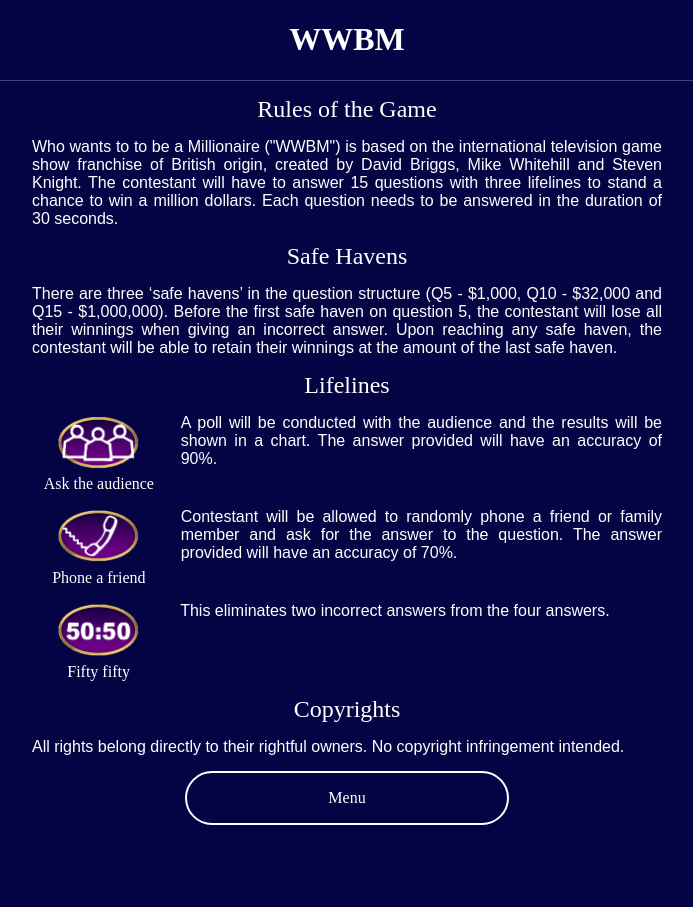
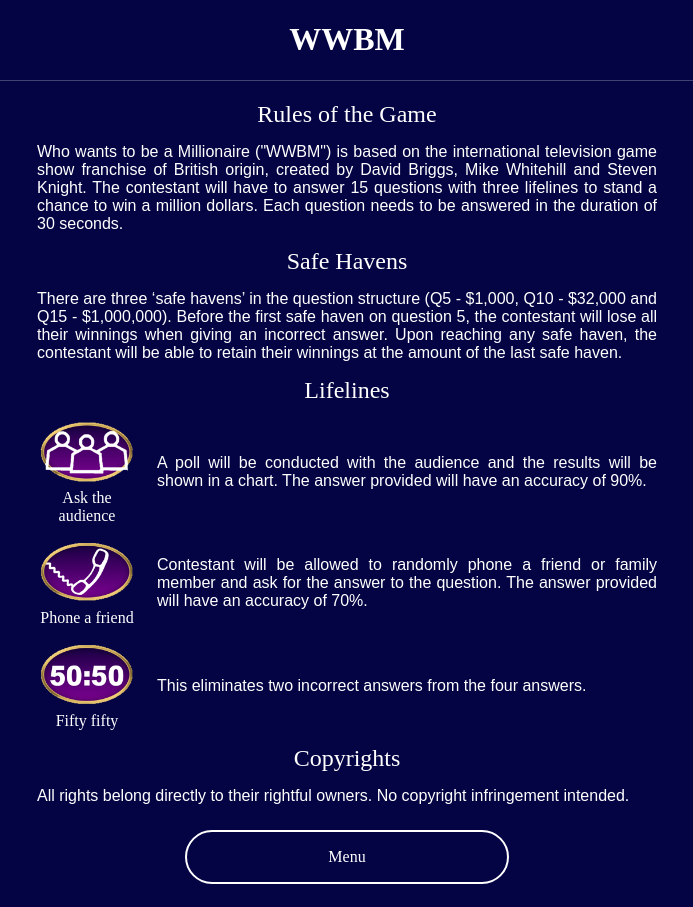
Before and after one commit to jiehaolim/ga-sei-project-1-wwbm, a website built with Vite: page index.html in a window 1280 px wide. Both pictures are taken after a click on the element "Rules". Shown: the whole page, without its empty margins (293-986 px from the left). Before the commit the page ends 843 px from the top, so only its background shows below. Built offline with nearby package versions, Linux system fonts and the light colour scheme.

Commit message:
32nd commit - amended typo and width of rules for lifelines

```diff
--- a/main.js
+++ b/main.js
@@ -415,7 +415,7 @@
   $generateHTMLElement("div", 1, "class", "back",".rules","append");
   // add text to the divs
   $(".details").eq(0).addClass("header").text("Rules of the Game")
-  $(".details").eq(1).addClass("body").text(`Who wants to to be a Millionaire ("WWBM") is based on the international television game show franchise of British origin, created by David Briggs, Mike Whitehill and Steven Knight. The contestant will have to answer 15 questions with three lifelines to stand a chance to win a million dollars. Each question needs to be answered in the duration of 30 seconds.`)
+  $(".details").eq(1).addClass("body").text(`Who wants to be a Millionaire ("WWBM") is based on the international television game show franchise of British origin, created by David Briggs, Mike Whitehill and Steven Knight. The contestant will have to answer 15 questions with three lifelines to stand a chance to win a million dollars. Each question needs to be answered in the duration of 30 seconds.`)
   $(".details").eq(2).addClass("header").text("Safe Havens")
   $(".details").eq(3).addClass("body").text("There are three ‘safe havens’ in the question structure (Q5 - $1,000, Q10 - $32,000 and Q15 - $1,000,000). Before the first safe haven on question 5, the contestant will lose all their winnings when giving an incorrect answer. Upon reaching any safe haven, the contestant will be able to retain their winnings at the amount of the last safe haven.")
   $(".details").eq(4).addClass("header").text("Lifelines")
--- a/style.css
+++ b/style.css
@@ -94,7 +94,12 @@
   align-items: center;
   margin-top: 15px;
   row-gap: 15px;
-  width: 630px;
+  width: 620px;
+  padding: 5px;
+}
+
+.back {
+  margin-top: 10px;
 }
 
 .header {
@@ -110,11 +115,16 @@
 }
 
 .lifeline-container {
-  column-gap: 15px;
+  column-gap: 20px;
 }
 
-.iconimg {
-  width: 65%;
+.lifelineicon, .iconimg, .iconlabel {
+  width: 100px;
+}
+
+.lifelineexplainer {
+  display: flex;
+  align-items: center;
 }
 
 .prize {
```
